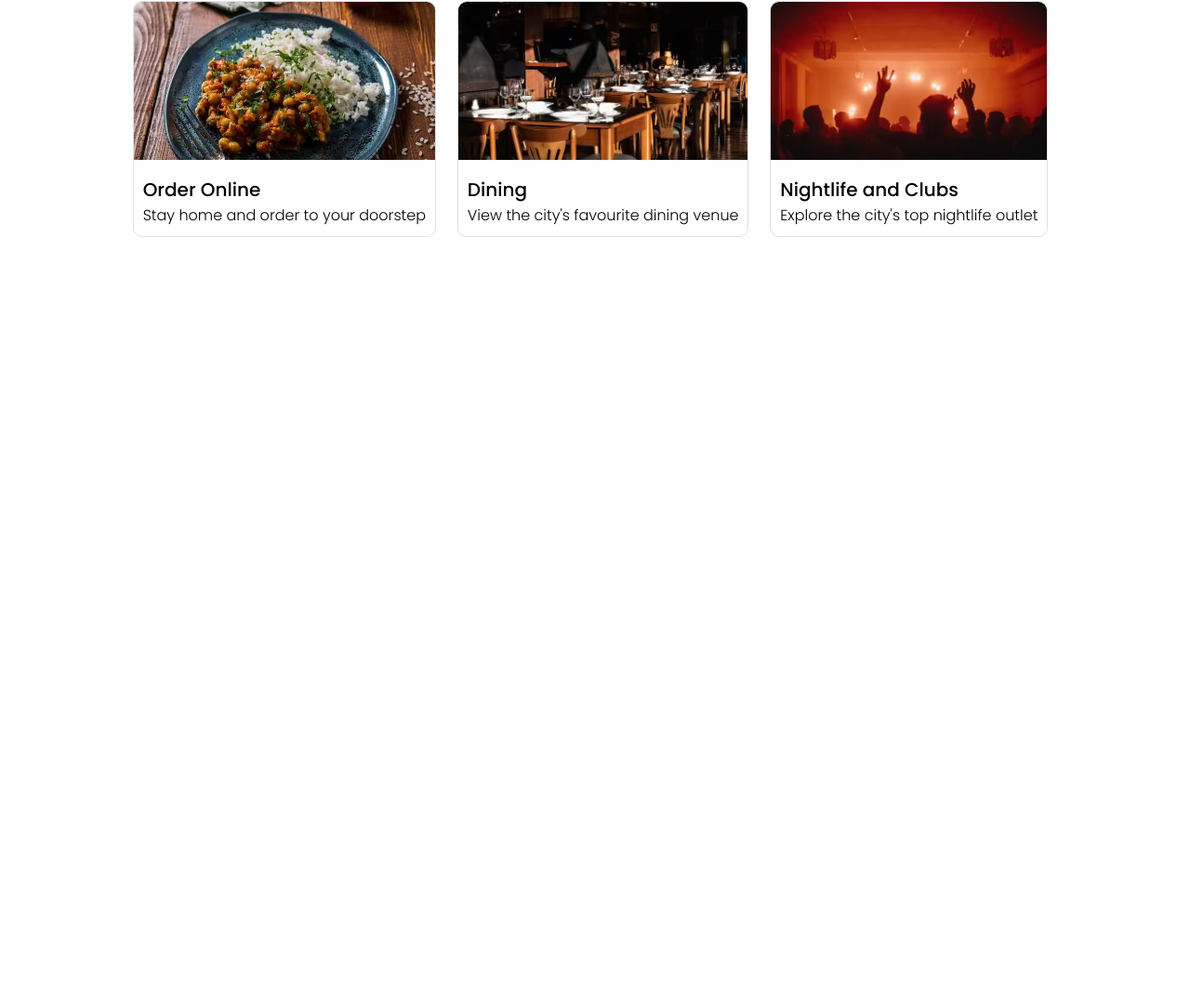
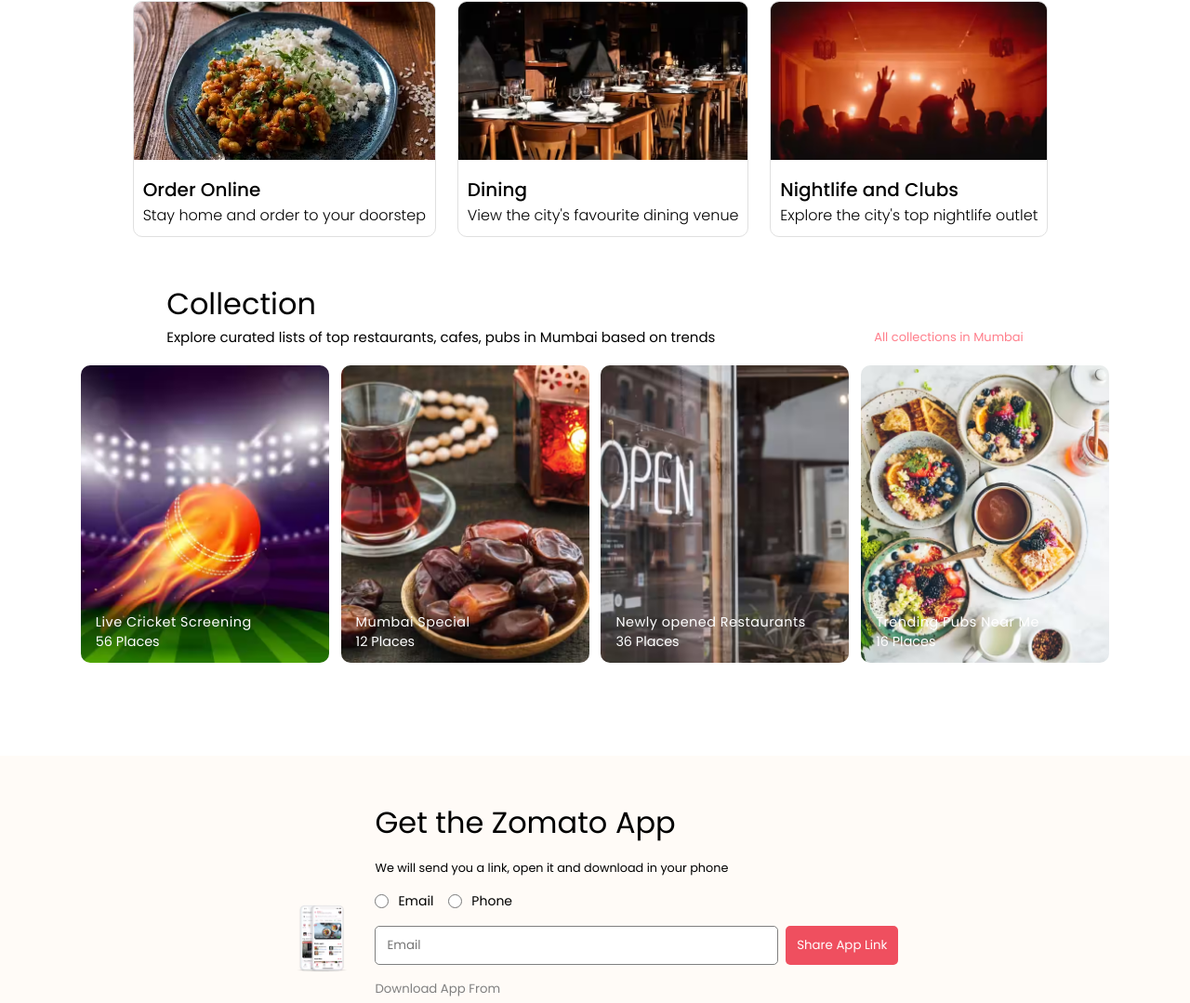
Before and after one commit to Pradeep060505/Zomato-Clone-Pradeep, a plain HTML site: page index.html in a window 1280 px wide. Shown: the part 527-1606 px from the top of the page at 93% size. Before the commit the page ends 830 px from the top, so only its background shows below. Drawn offline with Linux system fonts and the light colour scheme.

Commit message:
done with collection section and get the app section

```diff
--- a/index.html
+++ b/index.html
@@ -29,6 +29,7 @@
     <title>Zomato clone</title>
   </head>
   <body>
+    <!---hero-section-->
     <section class="hero-section">
       <header>
         <nav class="navbar">
@@ -64,7 +65,7 @@
 
     <section class="container2">
       <div class="cards-2">
-       <img src="./images/item1.avif" alt="card-image here">
+        <img src="./images/item1.avif" alt="card-image here" />
         <div class="card-content">
           <h2>Order Online</h2>
           <p>Stay home and order to your doorstep</p>
@@ -72,7 +73,7 @@
       </div>
 
       <div class="cards-2">
-       <img src="./images/item2.avif" alt="card-image here">
+        <img src="./images/item2.avif" alt="card-image here" />
         <div class="card-content">
           <h2>Dining</h2>
           <p>View the city's favourite dining venue</p>
@@ -80,12 +81,91 @@
       </div>
 
       <div class="cards-2">
-       <img src="./images/item3.avif" alt="card-image here">
+        <img src="./images/item3.avif" alt="card-image here" />
         <div class="card-content">
           <h2>Nightlife and Clubs</h2>
           <p>Explore the city's top nightlife outlet</p>
         </div>
       </div>
     </section>
+
+    <!--this is collection container-->
+    <section class="container3 collections">
+      <h1>Collection</h1>
+      <div class="sub__heading_container">
+        <span
+          >Explore curated lists of top restaurants, cafes, pubs in Mumbai based
+          on trends</span
+        >
+        <span>All collections in Mumbai</span>
+      </div>
+      <div class="collections_card_container">
+        <div class="card card1">
+          <div class="content">
+            <h4>Live Cricket Screening</h4>
+            <span>56 Places</span>
+          </div>
+          <div class="overlay"></div>
+        </div>
+
+        <div class="card card2">
+          <div class="overlay"></div>
+          <div class="content">
+            <h4>Mumbai Special</h4>
+            <span>12 Places</span>
+          </div>
+        </div>
+
+        <div class="card card3">
+          <div class="overlay"></div>
+          <div class="content">
+            <h4>Newly opened Restaurants</h4>
+            <span>36 Places</span>
+          </div>
+        </div>
+
+        <div class="card card4">
+          <div class="content">
+            <h4>Trending Pubs Near Me</h4>
+            <span>16 Places</span>
+          </div>
+          <div class="overlay"></div>
+        </div>
+      </div>
+    </section>
+
+    <!--mobile banner-->
+    <section class="container4 get__the_app">
+      <div class="semiContainer">
+        <div class="left">
+          <img src="./images/mobileBanner.avif" alt="Mobile Banner" />
+        </div>
+        <div class="right">
+          <h1>Get the Zomato App</h1>
+          <p>We will send you a link, open it and download in your phone</p>
+          <div class="radio__button_container">
+            <div>
+              <input type="radio" id="email" name="download_app" />
+              <label for="email" style="font-size: 14px">Email</label>
+            </div>
+            <div>
+              <input type="radio" id="phone" name="download_app" />
+              <label for="phone" style="font-size: 14px">Phone</label>
+            </div>
+          </div>
+          <div class="input_container">
+            <input type="text" placeholder="Email" />
+            <button>Share App Link</button>
+          </div>
+          <div class="download__app_container">
+            <h5>Download App From</h5>
+            <div>
+              <img src="./images/appleStore.webp" alt="Apple Store" />
+              <img src="images/playStore.webp" alt="Playe Store" />
+            </div>
+          </div>
+        </div>
+      </div>
+    </section>
   </body>
 </html>
--- a/styles.css
+++ b/styles.css
@@ -79,8 +79,8 @@
   outline: none;
 }
 
-.fa-solid  {
-color: #FF7E8B;
+.fa-solid {
+  color: #ff7e8b;
 }
 .hero-input1-location {
   width: 35%;
@@ -91,7 +91,7 @@ color: #FF7E8B;
   width: 65%;
 }
 
-.container2{
+.container2 {
   margin: 3rem auto;
   width: 90%;
   display: flex;
@@ -101,7 +101,7 @@ color: #FF7E8B;
   justify-content: center;
 }
 
-.cards-2{
+.cards-2 {
   border-radius: 10px;
   /* background-color: aqua; */
   overflow: hidden;
@@ -109,31 +109,236 @@ color: #FF7E8B;
   margin-right: 10px;
 }
 
-.cards-2:hover{
+.cards-2:hover {
   cursor: pointer;
-    transition: all 0.3s ease-in;
+  transition: all 0.3s ease-in-out;
   transform: scale(1.05);
 }
 
-.cards-2 img{
+.cards-2 img {
   width: 100%;
   height: 170px;
   object-fit: cover;
   object-position: center;
 }
 
-.card-content{
+.card-content {
   padding: 10px;
 }
 
-.card-content h2{
-    font-size:20px ;
+.card-content h2 {
+  font-size: 20px;
   font-weight: 500;
 }
 
-.card-content p{
+.card-content p {
   font-weight: 300;
 }
+
+/* collection */
+.collections h1 {
+  font-weight: 400;
+  font-size: 2rem;
+}
+.container3 h1,
+.sub__heading_container {
+  margin-left: 14vw;
+  margin-right: 14vw;
+}
+
+.collections .sub__heading_container {
+  font-size: 15px;
+  display: flex;
+  align-items: center;
+  justify-content: space-between;
+  flex-wrap: wrap;
+  gap: 1rem;
+}
+
+.sub__heading_container span:nth-child(2) {
+  color: #ff7e8b;
+  font-size: 13px;
+  cursor: pointer;
+}
+
+.collections_card_container {
+  display: flex;
+  align-items: center;
+  justify-content: center;
+  flex-wrap: wrap;
+  gap: 0.8rem;
+  margin-top: 1.2rem;
+}
+
+.collections_card_container .card {
+  height: 320px;
+  min-width: 267px;
+  background-size: cover;
+  background-position: center;
+  border-radius: 10px;
+  position: relative;
+}
+.card1 {
+  background-image: url("./images/collection1.avif");
+}
+.card2 {
+  background-image: url("./images/collection2.avif");
+}
+
+.card3 {
+  background-image: url("./images/collection3.avif");
+}
+
+.card4 {
+  background-image: url("./images/collection4.avif");
+}
+/*
+.overlay {
+  width: 100%;
+  height: 100%;
+  position: absolute;
+  top: 0;
+  left: 0;
+  border-radius: 10px;
+  background: linear-gradient(
+    0deg,
+    rgba(0, 0, 0, 1) 0%,
+    rgba(0, 0, 0, 1) 50%,
+    rgba(0, 0, 0, 1) 85%
+  );
+  z-index: ;
+} */
+
+.collections_card_container .card .content {
+  position: absolute;
+  bottom: 0;
+  left: 0;
+  color: white;
+  padding: 12px 16px;
+  font-size: 0.9rem;
+  /* z-index: 6;  */
+}
+
+.content h4 {
+  font-weight: 400;
+  letter-spacing: 0.5px;
+}
+
+/* get app */
+.container4{
+  margin-top: 100px;
+}
+.get__the_app {
+  display: flex;
+  align-items: center;
+  justify-content: center;
+  background-color: rgb(255, 251, 247);
+  padding: 3rem 6rem;
+}
+
+.get__the_app .semiContainer {
+  width: 60%;
+  display: flex;
+  align-items: center;
+  justify-content: center;
+  flex-wrap: wrap;
+  gap: 1.5rem;
+}
+
+.get__the_app .semiContainer .left {
+  flex: 2;
+}
+
+.get__the_app .semiContainer .left img {
+  width: 100%;
+  object-fit: cover;
+  object-position: center;
+}
+
+.get__the_app .semiContainer .right {
+  flex: 3;
+  height: 100%;
+  display: flex;
+  flex-direction: column;
+  gap: 1rem;
+}
+
+.right h1 {
+  font-weight: 400;
+  font-size: 2rem;
+}
+
+.right p {
+  font-size: 0.8rem;
+}
+
+.right .radio__button_container {
+  display: flex;
+  align-items: center;
+  gap: 1rem;
+}
+
+.right .radio__button_container div {
+  display: flex;
+  align-items: center;
+  justify-content: center;
+  gap: 10px;
+}
+
+.right .radio__button_container div input {
+  height: 15px;
+  width: 15px;
+  accent-color: rgb(239, 79, 95);
+}
+
+.right .input_container {
+  display: flex;
+  gap: 0.5rem;
+}
+
+.input_container{
+  flex-wrap: wrap;
+}
+
+.input_container button,
+.input_container input {
+  padding: 10px 12px;
+}
+
+.input_container input {
+  flex: auto;
+  border: 1.5px solid gray;
+  outline: none;
+  border-radius: 5px;
+}
+
+.input_container button {
+  border: none;
+  background-color: rgb(239, 79, 95);
+  color: white;
+  border-radius: 5px;
+  cursor: pointer;
+}
+.right .download__app_container {
+  display: flex;
+  flex-direction: column;
+  gap: 0.7rem;
+}
+
+.right .download__app_container h5{
+  font-weight: 400;
+  color: gray;
+}
+
+.right .download__app_container div{
+  display: flex;
+  gap: 1rem;
+}
+
+/* .right .download__app_container div img{
+  width: %;
+} */
+
 /* /for user-icon */
 @media only screen and (max-width: 600px) {
   .navbar-menu-container .user-icon {
@@ -146,21 +351,20 @@ color: #FF7E8B;
   .hero-section {
     min-height: 80vh;
   }
-  .hero-container{
+  .hero-container {
     flex-direction: column;
     background-color: transparent;
     width: 100%;
     height: calc(80vh - 40px);
   }
   .hero-input1-location,
-  .hero-input2-search{
+  .hero-input2-search {
     padding: 18px;
     border-radius: 10px;
     width: 98%;
   }
-  .hero-heading{
+  .hero-heading {
     font-size: 18px;
     width: 95%;
-
   }
 }
```
Lines whose indentation alone changed are shown as unchanged.
